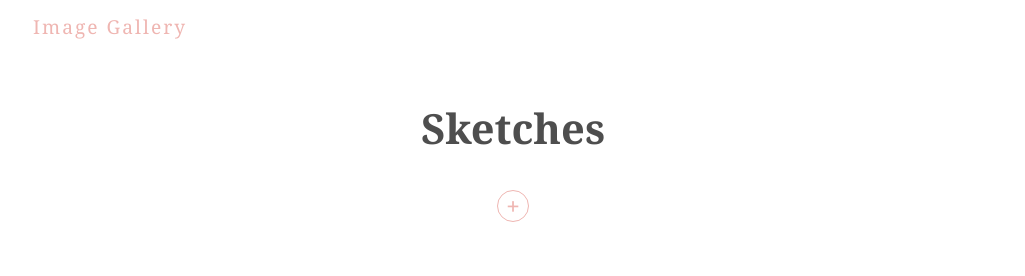
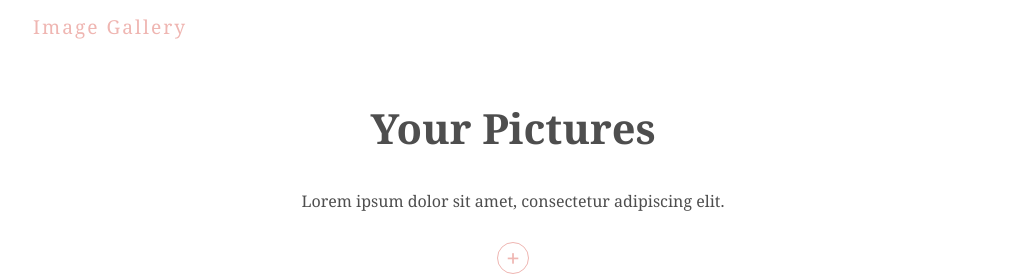
Before and after one commit to TonyyLuo/image-gallery, a React (Create React App) app: page / in a window 1280 px wide. Shown: the top 276 px of the page, without its empty margins (127-1152 px from the left). Built offline with nearby package versions, Linux system fonts and the light colour scheme; no server answers; the database is empty.

Commit message:
Revert "broken upload"
This reverts commit 6c0118a32c922644280b05b8615c75518a564b35.

```diff
--- a/src/App.js
+++ b/src/App.js
@@ -1,6 +1,9 @@
-import React from "react";
+import React, { useState } from "react";
 import useFirestore from "./hooks/useFirestore";
 import Title from "./comps/Title";
+import UploadForm from "./comps/UploadForm";
+import ImageGrid from "./comps/ImageGrid";
+import Modal from "./comps/Modal";
 import GalleryTabs from "./comps/GalleryTabs";
 
 function App() {
--- a/src/comps/GalleryTabs.js
+++ b/src/comps/GalleryTabs.js
@@ -1,4 +1,5 @@
-import React, { useState } from "react";
+import React, { useState, useEffect } from "react";
+import useFirestore from "../hooks/useFirestore";
 import { makeStyles } from "@material-ui/core/styles";
 import Paper from "@material-ui/core/Paper";
 import Tabs from "@material-ui/core/Tabs";
@@ -18,7 +19,7 @@ const GalleryTabs = ({ docs }) => {
   const [value, setValue] = useState(0);
   const [selectedImg, setSelectedImg] = useState(null);
 
-  const [galleryId, setGalleryId] = useState("Sketches");
+  const [galleryId, setGalleryId] = useState("gallery1");
 
   const handleChange = (event, newValue) => {
     setValue(newValue);
@@ -28,8 +29,6 @@ const GalleryTabs = ({ docs }) => {
 
   return (
     <div>
-      <h2>{galleryId}</h2>
-
       <UploadForm galleryId={galleryId} />
       <Paper className={classes.root}>
         <Tabs
--- a/src/comps/Title.js
+++ b/src/comps/Title.js
@@ -4,6 +4,8 @@ const Title = () => {
   return (
     <div className="title">
       <h1>Image Gallery</h1>
+      <h2>Your Pictures</h2>
+      <p>Lorem ipsum dolor sit amet, consectetur adipiscing elit.</p>
     </div>
   );
 };
--- a/src/hooks/useStorage.js
+++ b/src/hooks/useStorage.js
@@ -10,8 +10,7 @@ const useStorage = (file, galleryId) => {
   const [error, setError] = useState(null);
   const [url, setUrl] = useState(null);
 
-  useEffect(
-    (galleryId) => {
+  useEffect(() => {
     //references
     const storageRef = projectStorage.ref(file.name);
     const collectionRef = projectFirestore.collection(galleryId);
@@ -32,9 +31,7 @@ const useStorage = (file, galleryId) => {
         setUrl(url);
       }
     );
-    },
-    [file]
-  );
+  }, [file]);
 
   return { progress, url, error };
 };
--- a/src/index.css
+++ b/src/index.css
@@ -1,47 +1,45 @@
-@import url("https://fonts.googleapis.com/css2?family=Noto+Serif:wght@400;700&display=swap");
+@import url('https://fonts.googleapis.com/css2?family=Noto+Serif:wght@400;700&display=swap');
 
-:root {
+:root{
   --primary: #efb6b2;
   --secondary: #4e4e4e;
   --error: #ff4a4a;
 }
 
 /* base styles & title */
-body {
+body{
   font-family: "Noto Serif";
   color: var(--secondary);
 }
-.App {
+.App{
   max-width: 960px;
   margin: 0 auto;
 }
-.title h1 {
+.title h1{
   color: var(--primary);
   font-size: 1.2rem;
   letter-spacing: 2px;
   font-weight: normal;
 }
-
-h2,
-p {
+.title h2, .title p{
   text-align: center;
 }
-h2 {
+.title h2{
   margin-top: 60px;
   font-size: 2.6rem;
 }
 
 /* upload form styles */
-form {
+form{
   margin: 30px auto 10px;
   text-align: center;
 }
-label input {
+label input{
   height: 0;
   width: 0;
   opacity: 0;
 }
-label {
+label{
   display: block;
   width: 30px;
   height: 30px;
@@ -53,33 +51,33 @@ label {
   font-weight: bold;
   font-size: 24px;
 }
-label:hover {
+label:hover{
   background: var(--primary);
   color: white;
 }
-.output {
+.output{
   height: 60px;
   font-size: 0.8rem;
 }
-.error {
+.error{
   color: var(--error);
 }
 
 /* progress bar styles */
-.progress-bar {
+.progress-bar{
   height: 5px;
   background: var(--primary);
   margin-top: 20px;
 }
 
 /* image grid styles */
-.img-grid {
+.img-grid{
   margin: 20px auto;
   display: grid;
   grid-template-columns: 1fr 1fr 1fr;
   grid-gap: 40px;
 }
-.img-wrap {
+.img-wrap{
   overflow: hidden;
   height: 0;
   padding: 50% 0;
@@ -87,7 +85,7 @@ label:hover {
   position: relative;
   opacity: 0.8;
 }
-.img-wrap img {
+.img-wrap img{
   min-width: 100%;
   min-height: 100%;
   max-width: 100%;
@@ -98,7 +96,7 @@ label:hover {
   object-fit: cover;
 }
 
-.delete-img {
+.delete-img{
   float: right;
   position: absolute;
   right: 0px;
@@ -107,7 +105,7 @@ label:hover {
   background-color: black;
   opacity: 0.8;
   padding: 5px;
-  color: #ffffff;
+  color: #FFFFFF;
   font-weight: bold;
   cursor: pointer;
 }
@@ -117,19 +115,19 @@ label:hover {
 }
 
 /* modal styles */
-.backdrop {
+.backdrop{
   position: fixed;
   top: 0;
   left: 0;
   width: 100%;
   height: 100%;
-  background: rgba(0, 0, 0, 0.5);
+  background: rgba(0,0,0,0.5);
 }
-.backdrop img {
+.backdrop img{
   display: block;
   max-width: 60%;
   max-height: 80%;
   margin: 60px auto;
-  box-shadow: 3px 5px 7px rgba(0, 0, 0, 0.5);
+  box-shadow: 3px 5px 7px rgba(0,0,0,0.5);
   border: 3px solid white;
 }
```
Lines whose indentation alone changed are shown as unchanged.
